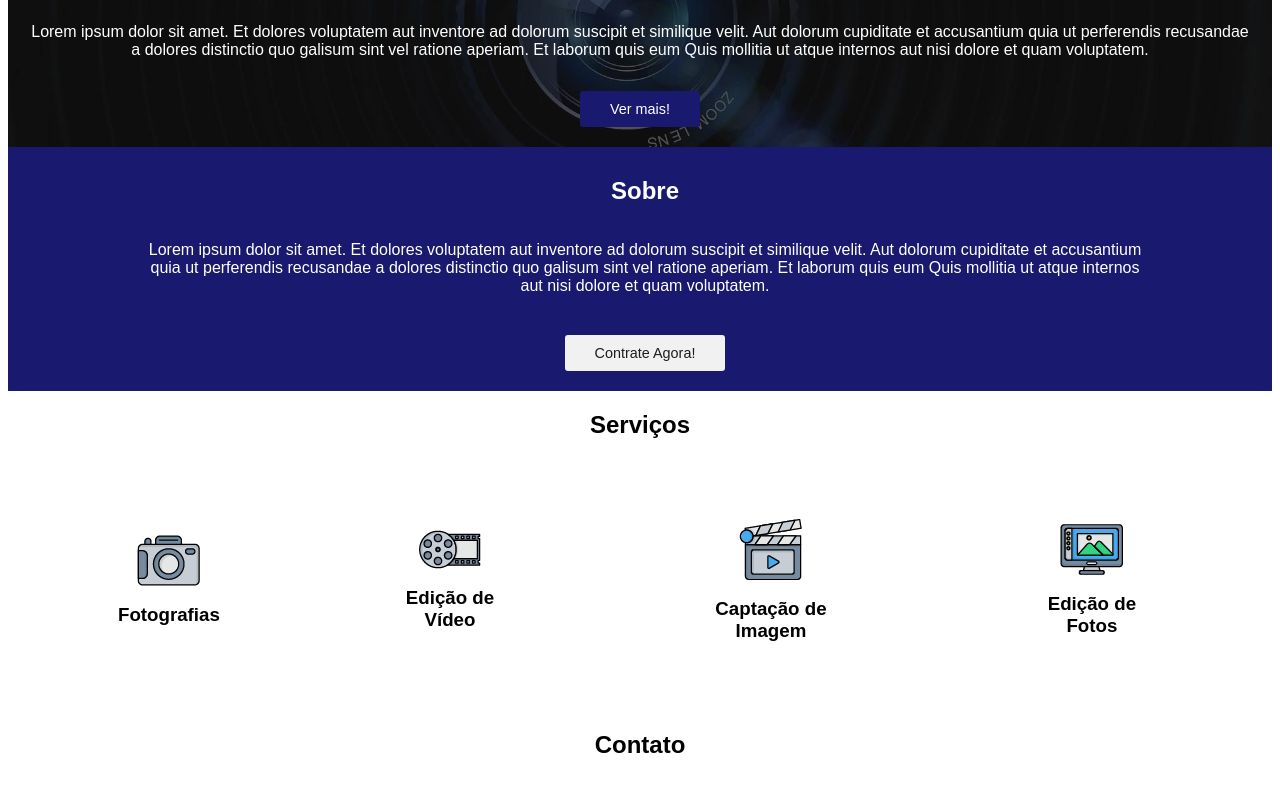
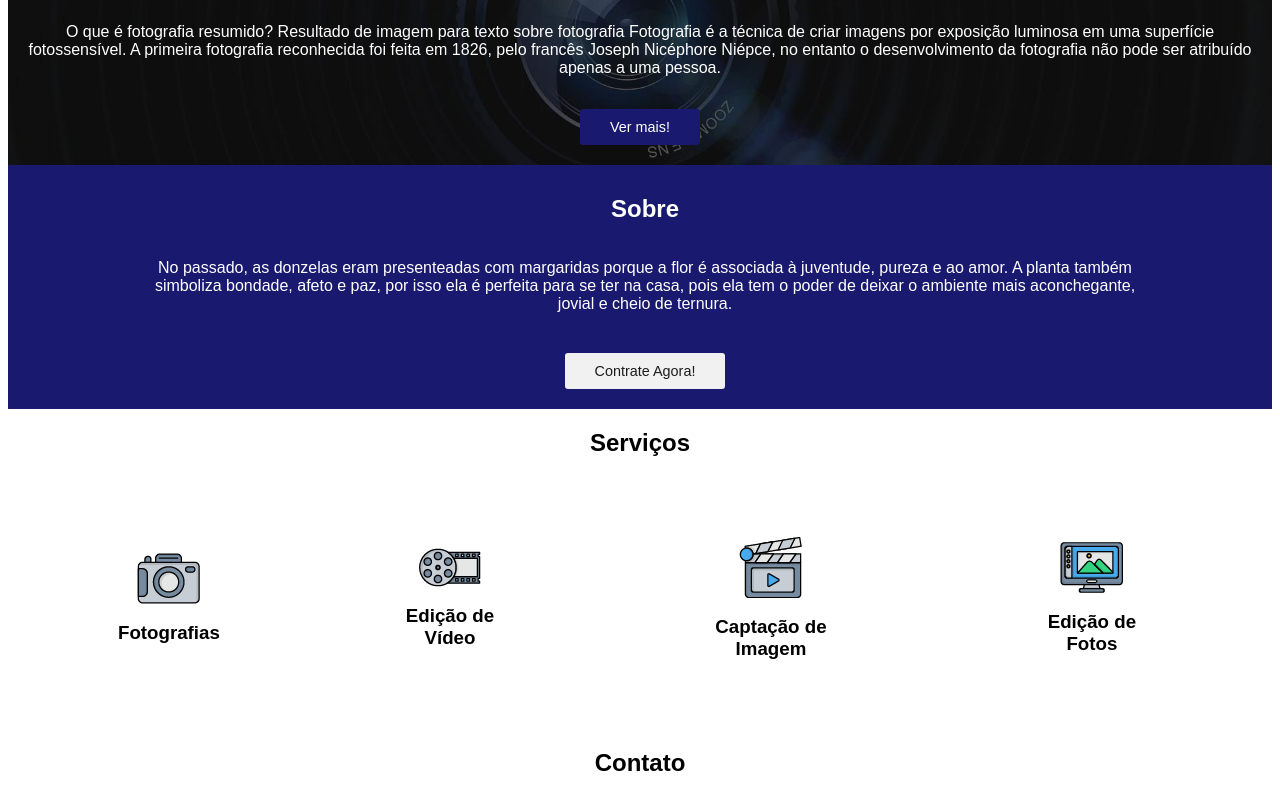
Before and after one commit to MargaridaGomes20/DIO-primeiro-desafio-github, a plain HTML site: page Página HTML simples/index.html in a window 1280 px wide. Shown: the part 208-998 px from the top of the page. Drawn offline with Linux system fonts and the light colour scheme; a web font is replaced by a local one.

Commit message:
atualizando página

```diff
--- a/Página HTML simples/index.html
+++ b/Página HTML simples/index.html
@@ -9,6 +9,7 @@
 		<link href="https: //fonts.googleapis.com/css2? family= Nunito:ital,wght@1,600 & family= Yellowtail & display=swap" rel="stylesheet">
 		<link rel="stylesheet" type="text/css" href="css/normalize.css">
 		<link rel="stylesheet" type="text/css" href="css/style.css">
+		<link rel="shortcut icon" type="imagex/png" href="img/flor.png">
 	</head>
 	<body>
 		<nav>
@@ -22,13 +23,15 @@
 
 		<header id="topo">
 			<h1>Fotógrafa Profissional</h1>
-			<p>Lorem ipsum dolor sit amet. Et dolores voluptatem aut inventore ad dolorum suscipit et similique velit. Aut dolorum cupiditate et accusantium quia ut perferendis recusandae a dolores distinctio quo galisum sint vel ratione aperiam. Et laborum quis eum Quis mollitia ut atque internos aut nisi dolore et quam voluptatem.</p>
+			<p>O que é fotografia resumido?
+			Resultado de imagem para texto sobre fotografia
+			Fotografia é a técnica de criar imagens por exposição luminosa em uma superfície fotossensível. A primeira fotografia reconhecida foi feita em 1826, pelo francês Joseph Nicéphore Niépce, no entanto o desenvolvimento da fotografia não pode ser atribuído apenas a uma pessoa.</p>
 			<a href="#serviços" class="botao">Ver mais!</a>
 		</header>
 
 		<section id="sobre">
 			<h2>Sobre</h2>
-			<p>Lorem ipsum dolor sit amet. Et dolores voluptatem aut inventore ad dolorum suscipit et similique velit. Aut dolorum cupiditate et accusantium quia ut perferendis recusandae a dolores distinctio quo galisum sint vel ratione aperiam. Et laborum quis eum Quis mollitia ut atque internos aut nisi dolore et quam voluptatem.</p>
+			<p>No passado, as donzelas eram presenteadas com margaridas porque a flor é associada à juventude, pureza e ao amor. A planta também simboliza bondade, afeto e paz, por isso ela é perfeita para se ter na casa, pois ela tem o poder de deixar o ambiente mais aconchegante, jovial e cheio de ternura.</p>
 			<a href="#contato" class="botao">Contrate Agora!</a>
 		</section>
 
```
Also changed, not shown: Página HTML simples/img/flor.png (added).
